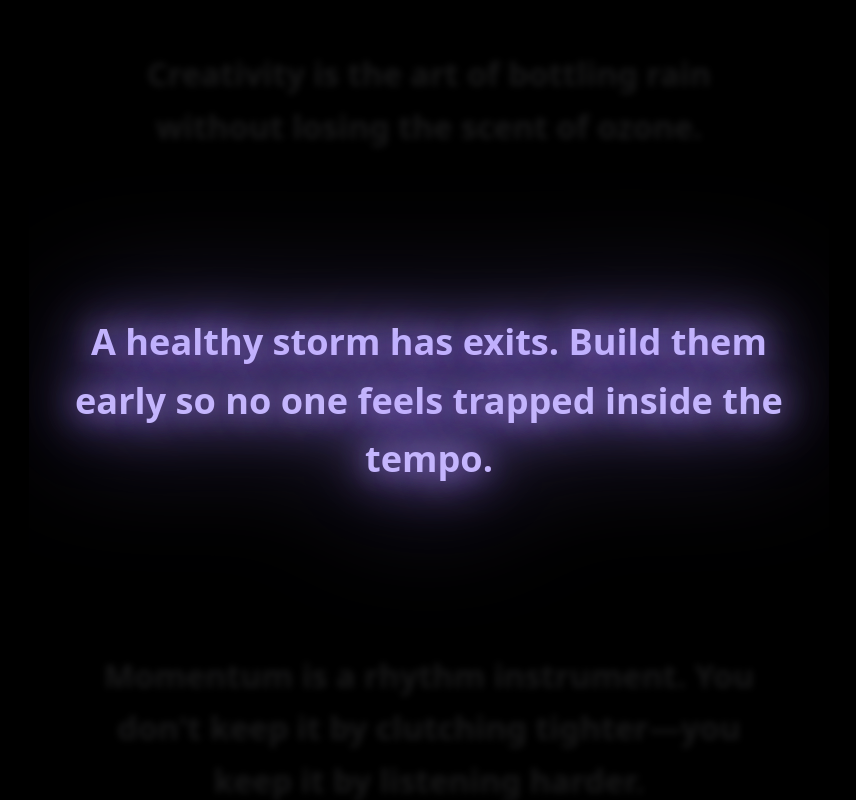
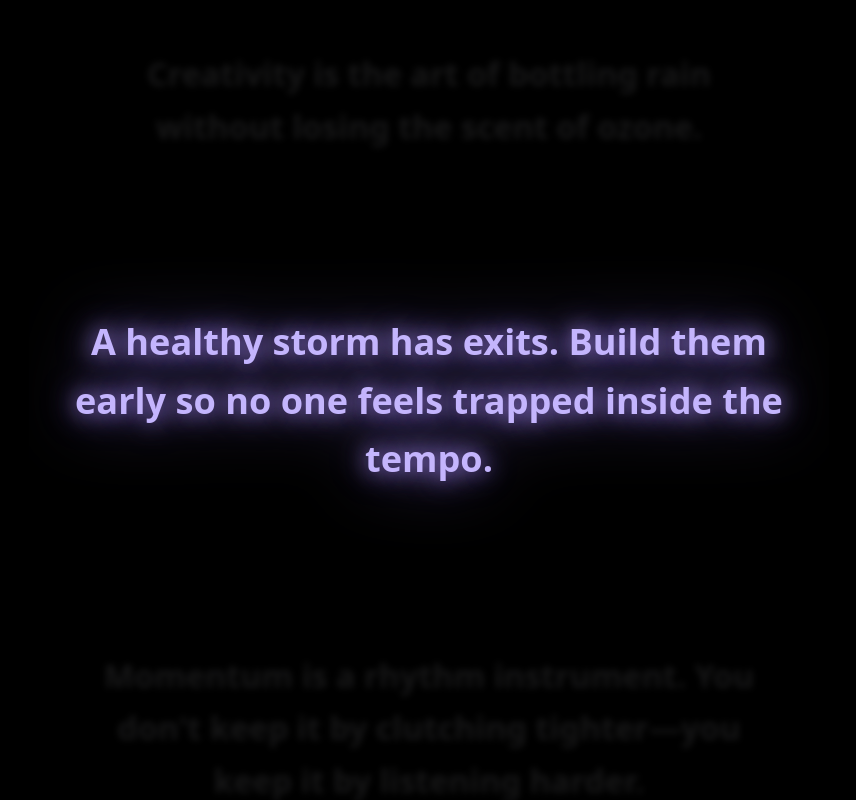
Before and after one commit to A1yCE005/Blog_Alpha, a Next.js app: page /storm in a window 1280 px wide. Shown: the whole page, without its empty margins (211-1067 px from the left). Built offline with nearby package versions, Linux system fonts and the light colour scheme.

Commit message:
Soften storm glow and steady recentering

```diff
--- a/app/globals.css
+++ b/app/globals.css
@@ -55,10 +55,10 @@ article pre {
 }
 
 .storm-quote-highlight {
-  filter: drop-shadow(0 0 1.5rem rgba(167, 139, 250, 0.75))
-    drop-shadow(0 0 3.5rem rgba(167, 139, 250, 0.55));
-  text-shadow: 0 0 1.75rem rgba(167, 139, 250, 0.8),
-    0 0 3.75rem rgba(167, 139, 250, 0.55);
+  filter: drop-shadow(0 0 0.8rem rgba(167, 139, 250, 0.45))
+    drop-shadow(0 0 1.9rem rgba(167, 139, 250, 0.35));
+  text-shadow: 0 0 1.15rem rgba(167, 139, 250, 0.55),
+    0 0 2.4rem rgba(167, 139, 250, 0.35);
 }
 
 article pre::-webkit-scrollbar {
--- a/app/storm/StormPageContent.tsx
+++ b/app/storm/StormPageContent.tsx
@@ -227,6 +227,17 @@ export function StormPageContent({ quotes }: StormPageContentProps) {
 
       const startTime = performance.now();
 
+      const finish = () => {
+        const host = containerRef.current;
+        if (!host) {
+          return;
+        }
+        scrollAnimationFrameRef.current = null;
+        requestAnimationFrame(() => {
+          suppressScrollHandlingRef.current = false;
+        });
+      };
+
       const step = (timestamp: number) => {
         const host = containerRef.current;
         if (!host) {
@@ -240,17 +251,16 @@ export function StormPageContent({ quotes }: StormPageContentProps) {
 
         const nextTarget = resolveTargetScrollTop(node, host);
         const nextTop = startTop + (nextTarget - startTop) * eased;
+        const remaining = Math.abs(nextTarget - nextTop);
+
+        if (progress >= 1 || remaining <= 0.35) {
+          host.scrollTop = nextTarget;
+          finish();
+          return;
+        }
+
         host.scrollTop = nextTop;
-
-        if (progress < 1) {
-          scrollAnimationFrameRef.current = window.requestAnimationFrame(step);
-        } else {
-          host.scrollTop = resolveTargetScrollTop(node, host);
-          scrollAnimationFrameRef.current = null;
-          requestAnimationFrame(() => {
-            suppressScrollHandlingRef.current = false;
-          });
-        }
+        scrollAnimationFrameRef.current = window.requestAnimationFrame(step);
       };
 
       scrollAnimationFrameRef.current = window.requestAnimationFrame(step);
@@ -648,7 +658,7 @@ function StormQuoteCard({
       ref={setRefs}
       className={`flex justify-center px-6 py-8 transition-transform duration-500 ease-out ${
         highlighted ? "scale-[1.05]" : depthActive ? "scale-[0.94]" : "scale-[1]"
-      }`}
+      } overflow-visible`}
     >
       <p className={`${baseTextClasses} ${highlightedClasses}`}>{text}</p>
     </article>
```
